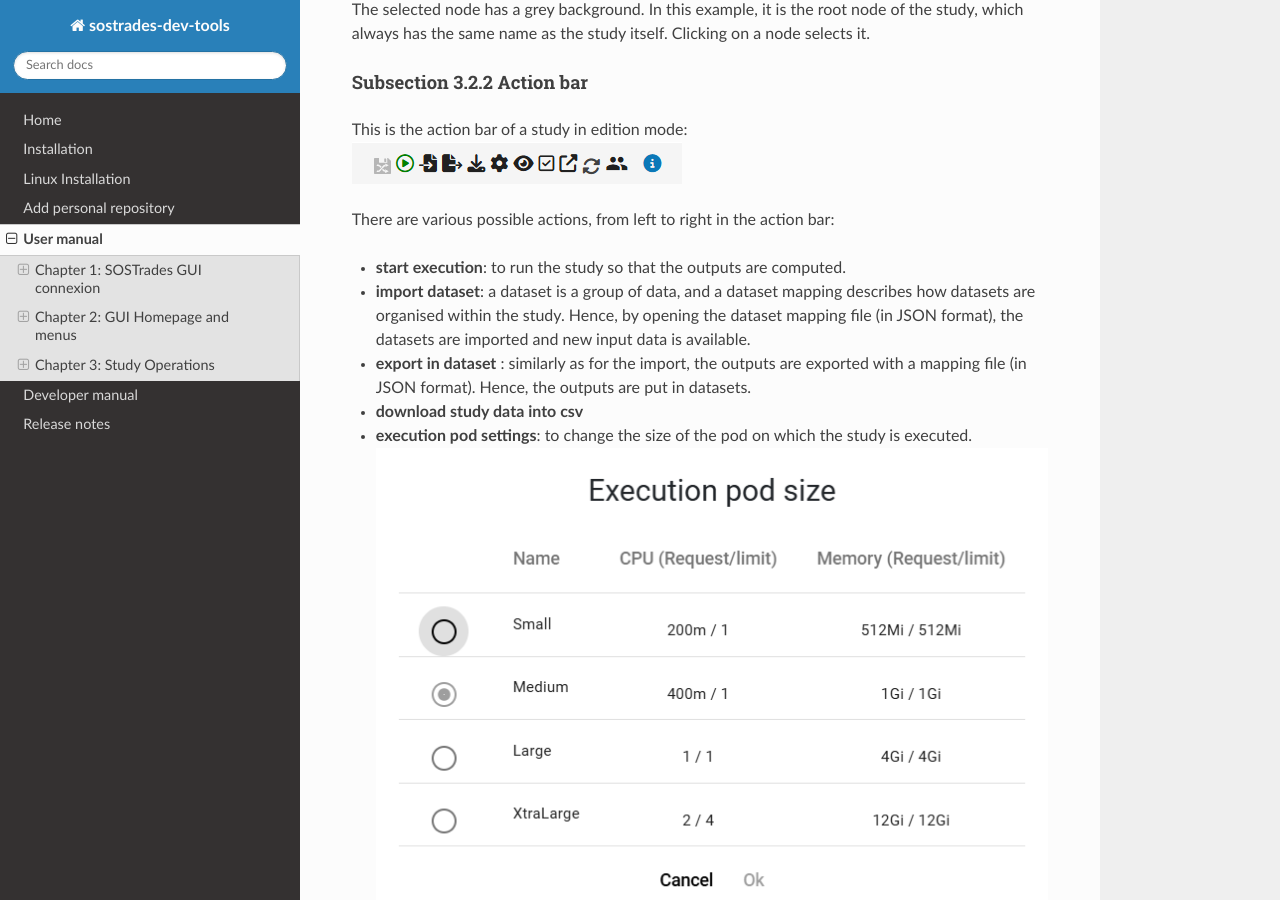
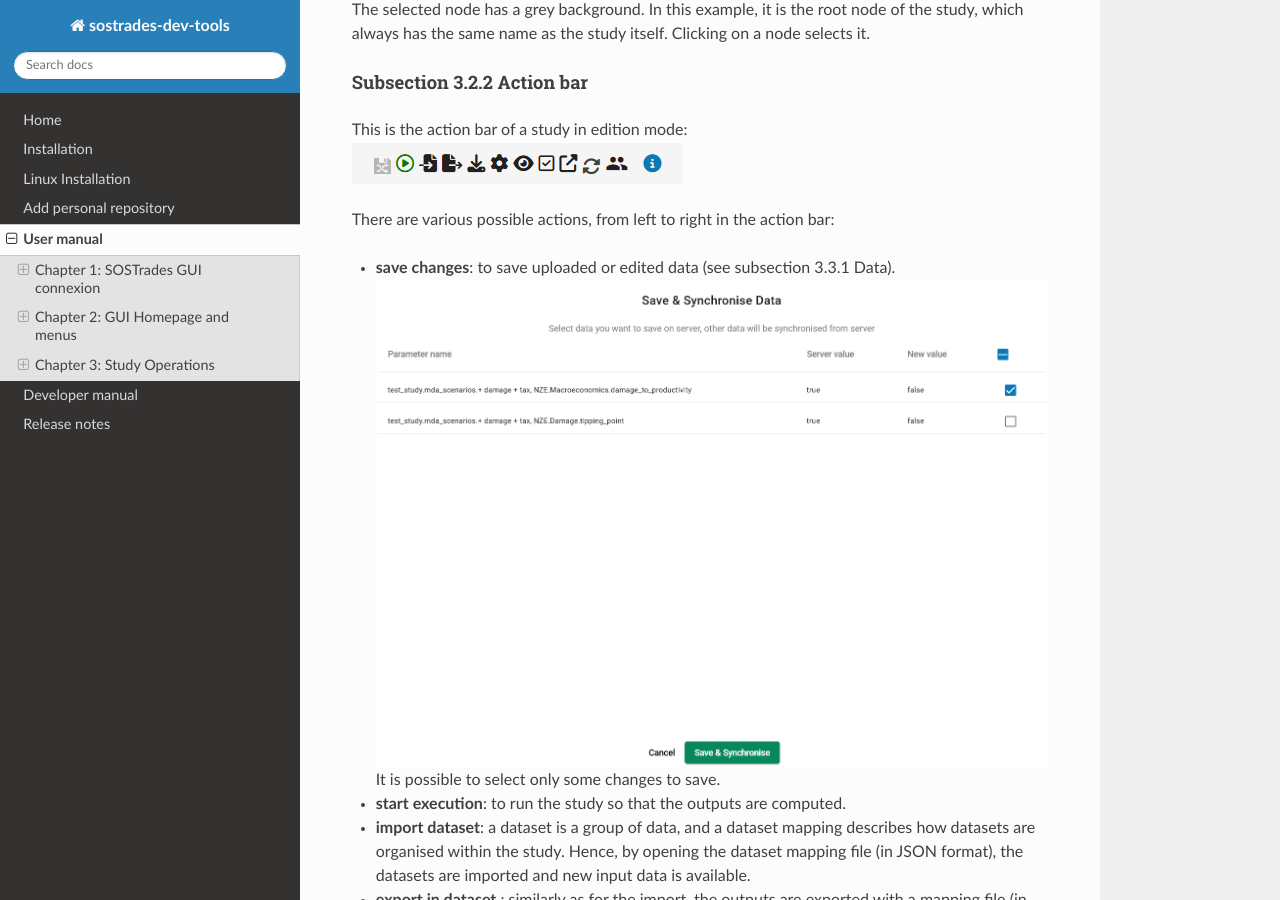
Before and after one commit to os-climate/sostrades-dev-tools, a Sphinx documentation site: the page built from docs/source/user_manual.md, in a window 1280 px wide and 900 px high, scrolled down 20657 px. Built offline with Sphinx 7.4.7 and the Read the Docs theme 3.1.0, drawn with Linux system fonts in a browser that asks for light colours.

Commit message:
Added save changes in action bar

```diff
--- a/docs/source/user_manual.md
+++ b/docs/source/user_manual.md
@@ -306,6 +306,9 @@ This is the action bar of a study in edition mode: <br>
 ![](images/platform_study/study_panel/action_bar/action_bar.png)
 
 There are various possible actions, from left to right in the action bar:
+- **save changes**: to save uploaded or edited data (see subsection 3.3.1 Data). <br>
+![](images/platform_study/study_panel/action_bar/save_changes.png) <br>
+It is possible to select only some changes to save.
 - **start execution**: to run the study so that the outputs are computed.
 - **import dataset**: a dataset is a group of data, and a dataset mapping describes how datasets are organised within the study. Hence, by opening the dataset mapping file (in JSON format), the datasets are imported and new input data is available.
 - **export in dataset** : similarly as for the import, the outputs are exported with a mapping file (in JSON format). Hence, the outputs are put in datasets.
```
Also changed, not shown: docs/source/images/platform_study/study_panel/action_bar/save_changes.png (added).
